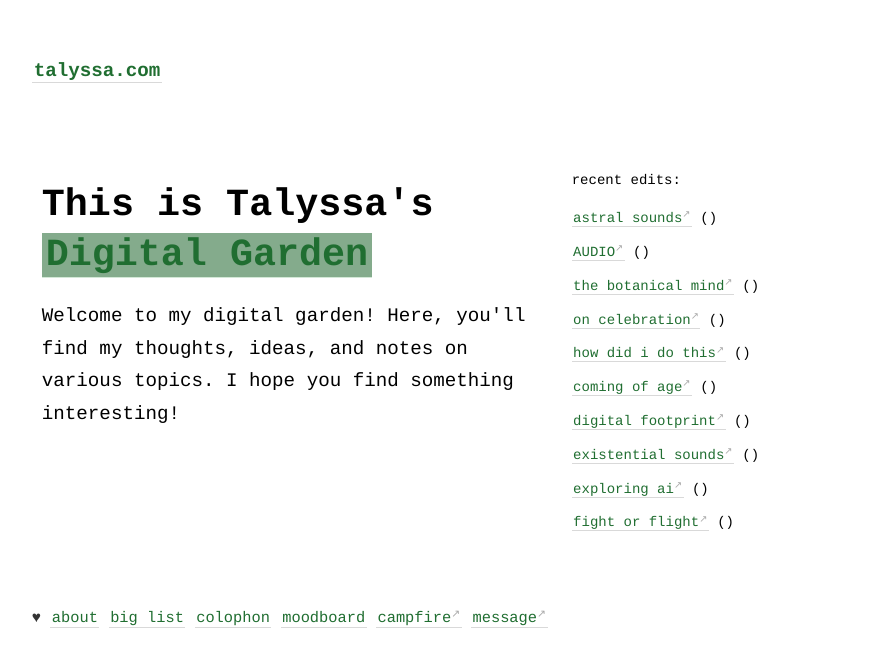
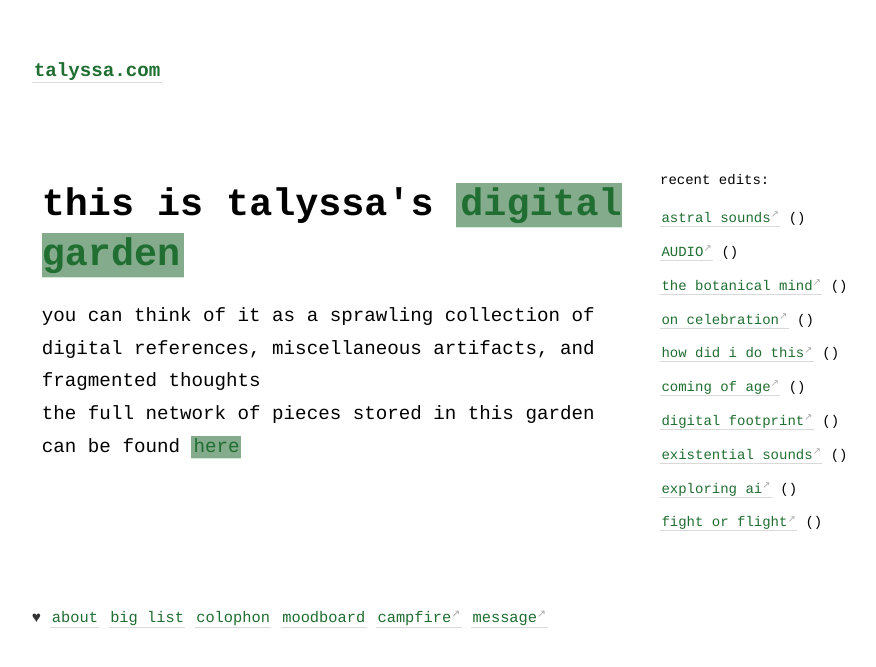
Before and after one commit to geminiworms/talyssagarden.github.io, a Jekyll site: the page built from _pages/index.md, in a window 1280 px wide. Shown: the top 667 px of the page, without its empty margins (45-921 px from the left). Built offline with Jekyll 4.4.1, drawn with Linux system fonts in a browser that asks for light colours.

Commit message:
Update index.md

```diff
--- a/_pages/index.md
+++ b/_pages/index.md
@@ -17,12 +17,12 @@ permalink: /
       margin: 0 auto;
     }
     .left-column {
-      width: 60%;
+      width: 70%;
       padding: 10px;
       box-sizing: border-box;
     }
     .right-column {
-      width: 40%;
+      width: 30%;
       padding: 10px;
       box-sizing: border-box;
       font-size: 14px;
@@ -40,8 +40,8 @@ permalink: /
 <body>
   <div class="container">
     <div class="left-column">
-      <h1>This is Talyssa's <a class="internal-link" href="/what-is-digital-gardening">Digital Garden</a></h1>
-      <p>Welcome to my digital garden! Here, you'll find my thoughts, ideas, and notes on various topics. I hope you find something interesting!</p>
+      <h1>this is talyssa's <a class="internal-link" href="/what-is-digital-gardening">digital garden</a></h1>
+      <p>you can think of it as a sprawling collection of digital references, miscellaneous artifacts, and fragmented thoughts<br>the full network of pieces stored in this garden can be found <a class="internal-link" href="/what-is-digital-gardening">here</a></p>
     </div>
     <div class="right-column">
       <p>recent edits:</p>
```
